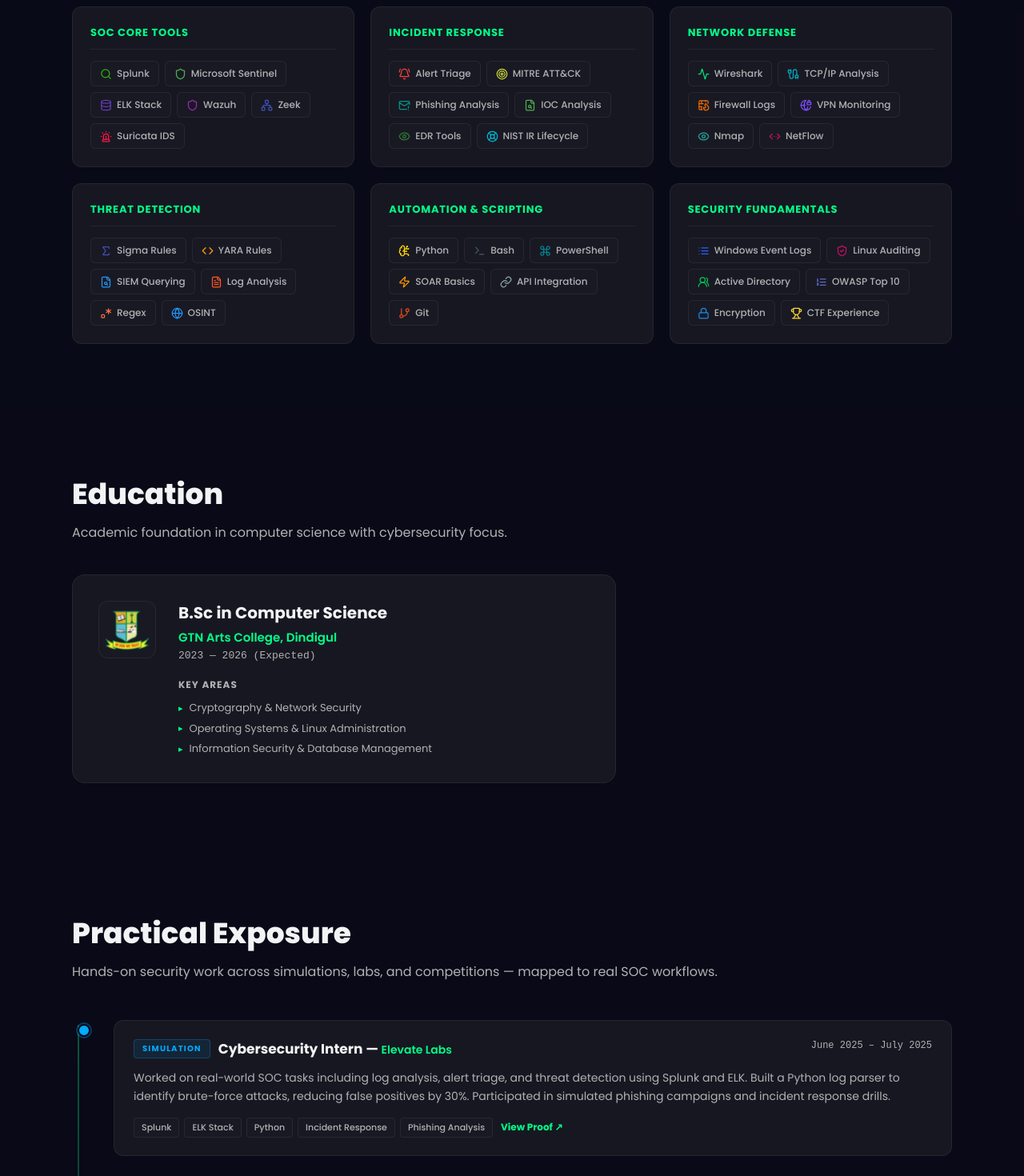
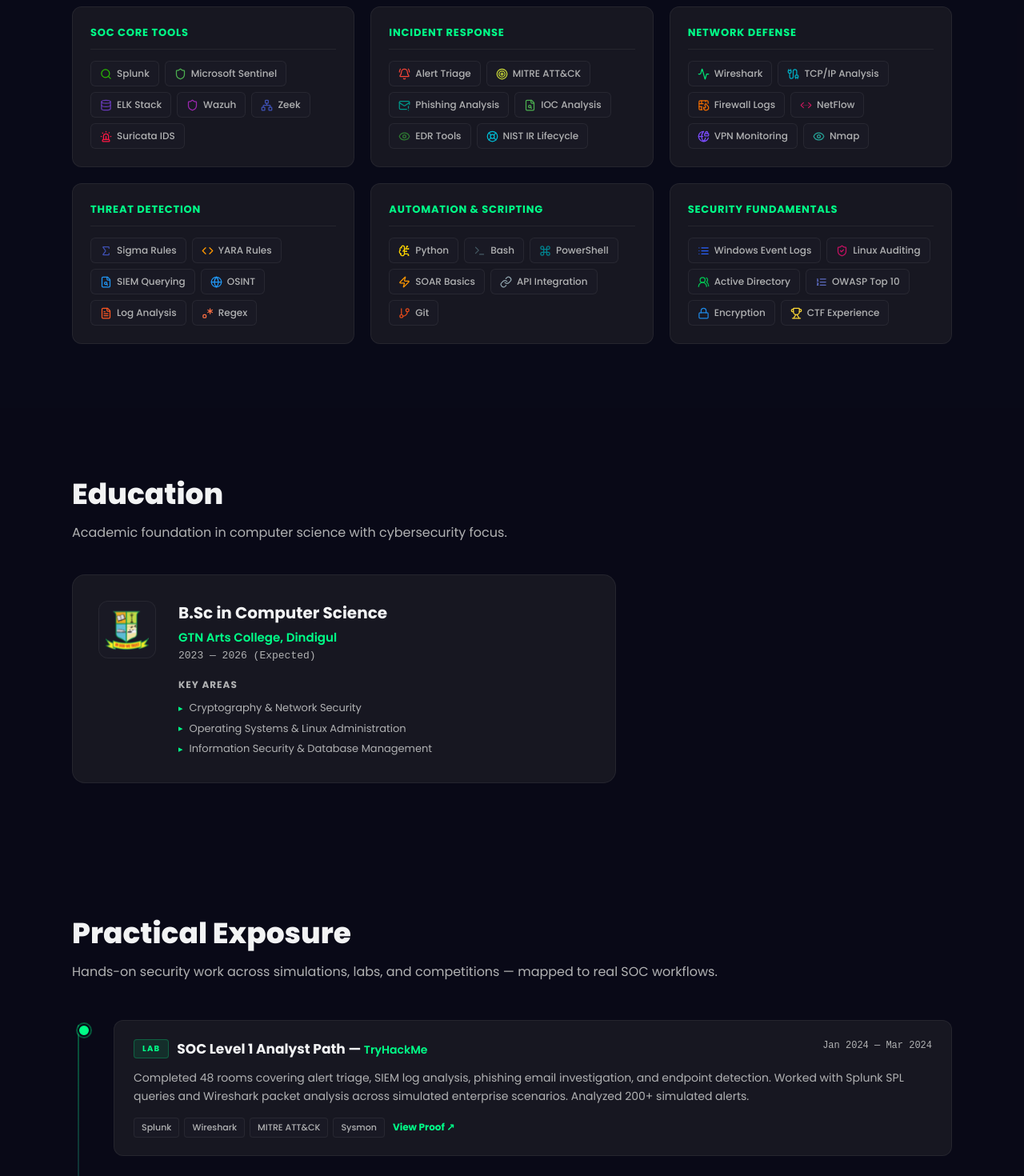
Before and after one commit to 0xchandru/chandruthehacker.github.io, a React (Create React App) app: page / in a window 1280 px wide. Shown: the part 1000-2470 px from the top of the page at 80% size. Built offline with nearby package versions, Linux system fonts and the light colour scheme.

Commit message:
Skills modified and Box shadow added for hero image

```diff
--- a/src/components/sections/Hero.jsx
+++ b/src/components/sections/Hero.jsx
@@ -224,6 +224,7 @@
   );
   background-size: 300% 300%;
   animation: ${gradientSpin} 5s ease infinite;
+  box-shadow: 0 18px 40px ${({ theme }) => theme.accent}33, 0 8px 18px rgba(0, 0, 0, 0.28);
 `;
 
 const ProfileImg = styled.img`
--- a/src/data/constants.jsx
+++ b/src/data/constants.jsx
@@ -8,7 +8,6 @@
 } from 'lucide-react';
 
 import collegeImg from "../assets/education/gtn.png";
-import internImg from "../assets/icons/internship.png";
 import honeypotImg from "../assets/projects/honeypot.webp";
 import logParserImg from "../assets/projects/log-parser.webp";
 import phishingDetectorImg from "../assets/projects/phishing-detector.webp";
@@ -37,7 +36,7 @@
     "https://drive.google.com/file/d/1uvc_fGkEsu40CfaoMggKwQcCT0Ar4rPX/view?usp=sharing",
   gmail: "cyberchandru87@gmail.com",
   phone: "+919786475035",
-  linkedin: "https://www.linkedin.com/in/chandraprakash87/",
+  linkedin: "https://www.linkedin.com/in/chandraprakash-soc/",
   twitter: "https://x.com/cyberchandru",
   telegram: "https://t.me/chandruthehacker",
   insta: "https://www.instagram.com/cyberchandru",
@@ -104,9 +103,9 @@
       { name: "Wireshark", icon: <Activity color="#00e676" /> },
       { name: "TCP/IP Analysis", icon: <Cable color="#00acc1" /> },
       { name: "Firewall Logs", icon: <BrickWallFire color="#ef6c00" /> },
+      { name: "NetFlow", icon: <ChevronsLeftRightEllipsis color="#c2185b" /> },
       { name: "VPN Monitoring", icon: <GlobeLock color="#7c4dff" /> },
-      { name: "Nmap", icon: <Eye color="#26a69a" /> },
-      { name: "NetFlow", icon: <ChevronsLeftRightEllipsis color="#c2185b" /> }
+      { name: "Nmap", icon: <Eye color="#26a69a" /> }
     ]
   },
   {
@@ -115,10 +114,10 @@
       { name: "Sigma Rules", icon: <Sigma color="#3f51b5" /> },
       { name: "YARA Rules", icon: <Code color="#ff9800" /> },
       { name: "SIEM Querying", icon: <FileSearch2 color="#2196f3" /> },
+      { name: "OSINT", icon: <Globe color="#2196f3" /> },
       { name: "Log Analysis", icon: <FileText color="#ff5722" /> },
-      { name: "Regex", icon: <Regex color="#ff7043" /> },
-      { name: "OSINT", icon: <Globe color="#2196f3" /> }
-    ]
+      { name: "Regex", icon: <Regex color="#ff7043" /> }
+    ],
   },
   {
     title: "Automation & Scripting",
@@ -428,19 +427,7 @@
 };
 
 export const practicalExposure = [
-  {
-    category: "SIMULATION",
-    title: "Cybersecurity Intern",
-    platform: "Elevate Labs",
-    description:
-      "Worked on real-world SOC tasks including log analysis, alert triage, and threat detection using Splunk and ELK. " +
-      "Built a Python log parser to identify brute-force attacks, reducing false positives by 30%. " +
-      "Participated in simulated phishing campaigns and incident response drills.",
-    tools: ["Splunk", "ELK Stack", "Python", "Incident Response", "Phishing Analysis"],
-    date: "June 2025 – July 2025",
-    proof: "https://drive.google.com/file/d/1PxM19ue3-0FkXZVccJtcrmlvNPv-u2Ow/view?usp=sharing",
-    img: internImg,
-  },
+
   {
     category: "LAB",
     title: "SOC Level 1 Analyst Path",
@@ -463,16 +450,5 @@
     tools: ["Wireshark", "VirusTotal", "AlienVault OTX", "Volatility"],
     date: "Ongoing",
     proof: null,
-  },
-  {
-    category: "COMPETITION",
-    title: "National Level CTF",
-    platform: "Top 15% Finish",
-    description:
-      "Solved 12 challenges across forensics, crypto, and web exploitation categories. " +
-      "Performed memory dump analysis with Volatility. Extracted flags from packet captures using custom Wireshark filters.",
-    tools: ["Volatility", "Burp Suite", "Wireshark", "CyberChef"],
-    date: "Sep 2023",
-    proof: null,
-  },
+  }
 ];
```
